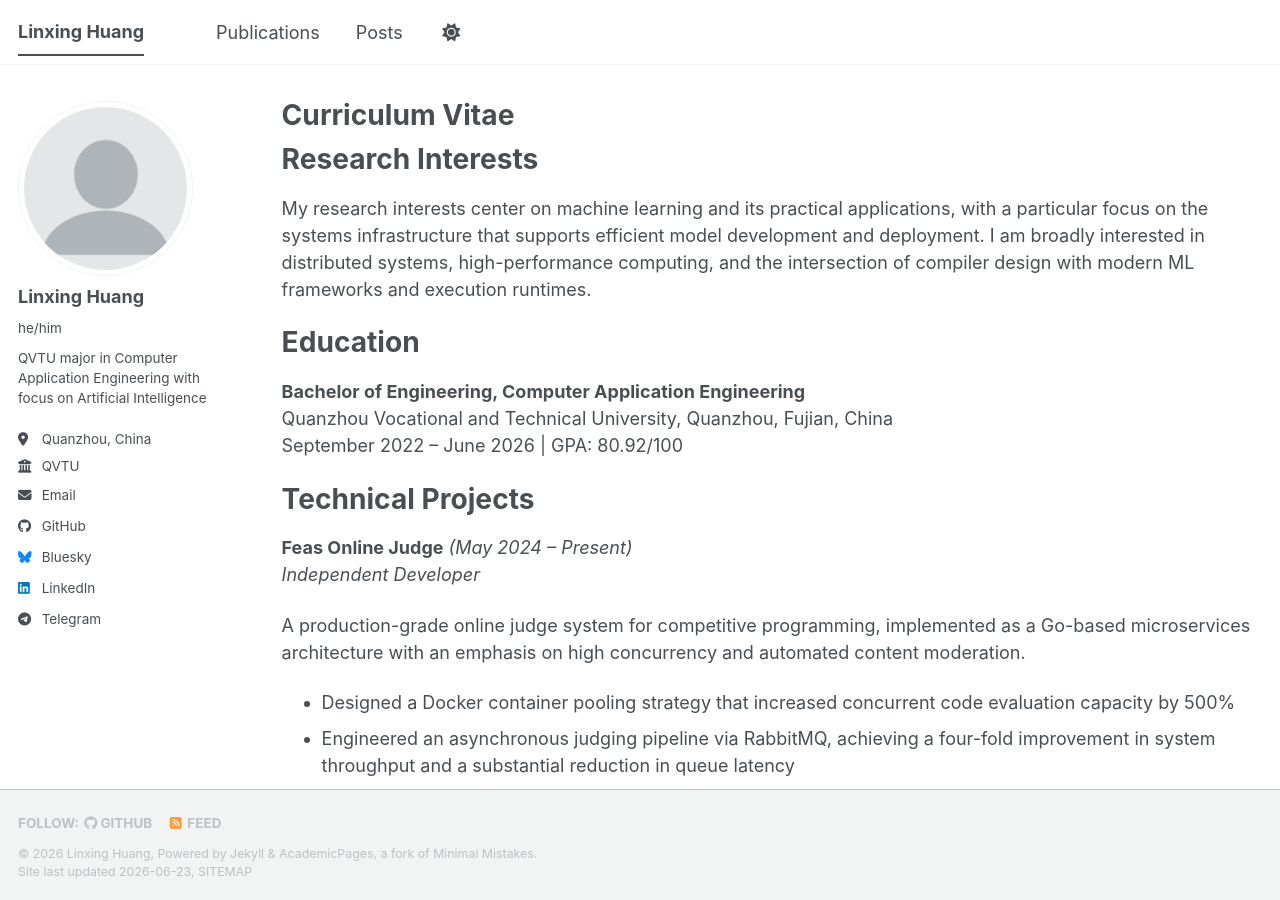
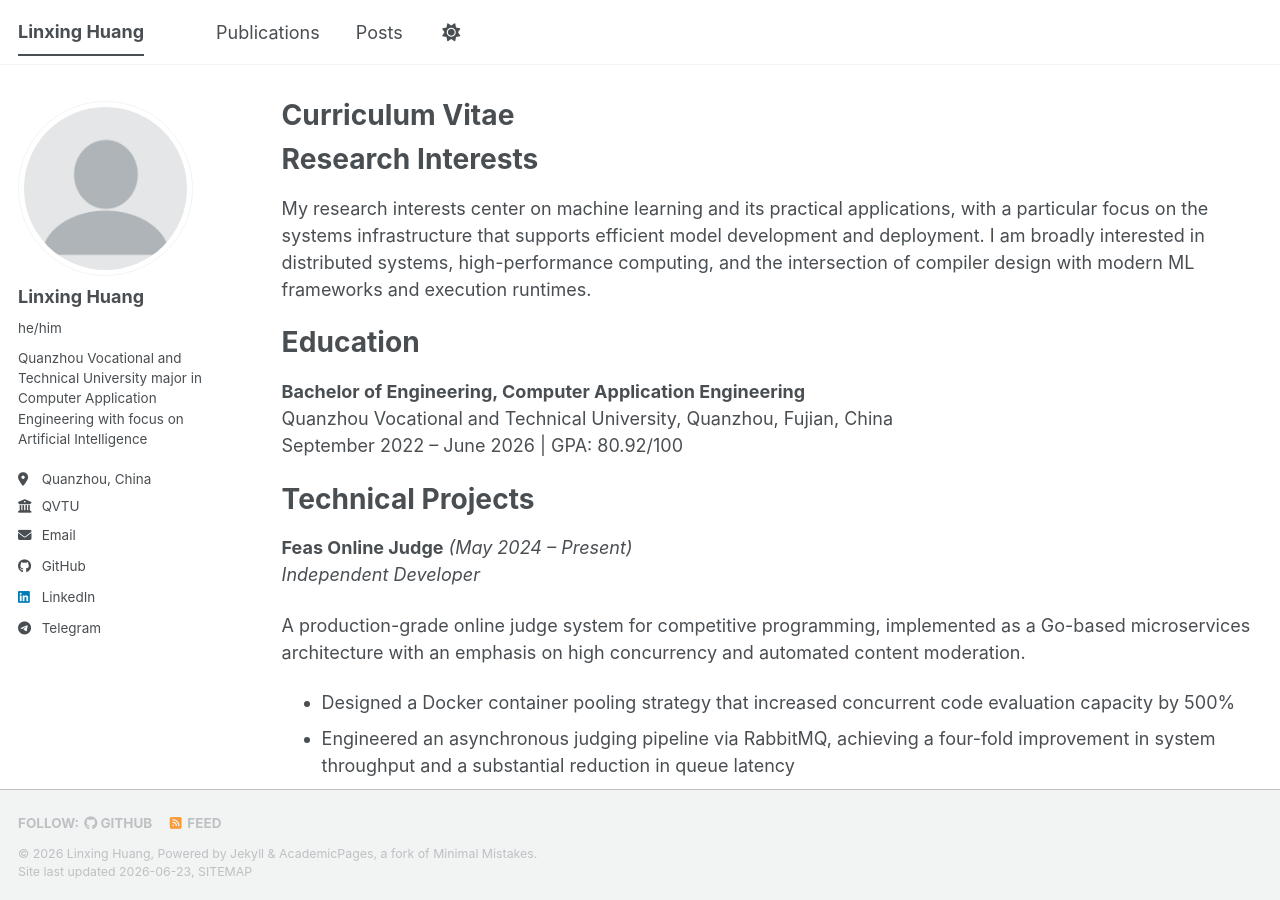
Before and after one commit to LanceHuang245/LanceHuang245.github.io, a Jekyll site: the page built from _pages/cv.md, in a window 1280 px wide and 900 px high. Built offline with Jekyll 4.4.1, drawn with Linux system fonts in a browser that asks for light colours; a style sheet for code colours, icons or effects is not loaded.

Commit message:
mod: config.yml优化

```diff
--- a/_config.yml
+++ b/_config.yml
@@ -25,7 +25,7 @@ author:
   avatar           : "profile.png"
   name             : "Linxing Huang"
   pronouns         : "he/him"
-  bio              : "QVTU major in Computer Application Engineering with focus on Artificial Intelligence"
+  bio              : "Quanzhou Vocational and Technical University major in Computer Application Engineering with focus on Artificial Intelligence"
   location         : "Quanzhou, China"
   employer         : "QVTU"
   uri              : # URL
@@ -55,7 +55,7 @@ author:
 
   # Social media
   artstation       : # Username
-  bluesky          : "bsky.app" # Replace this with you Bluesky username
+  bluesky          : # Replace this with you Bluesky username
   facebook         : # Username
   flickr           : # Username
   foursquare       : # Username
```
